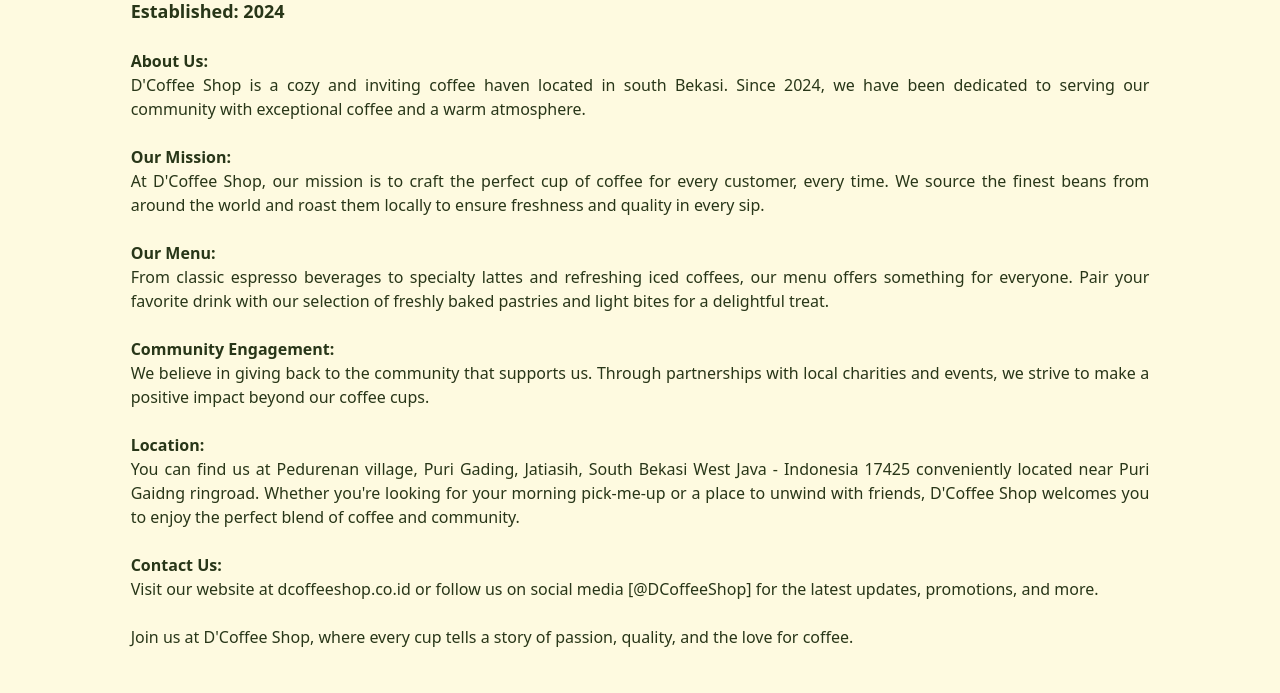
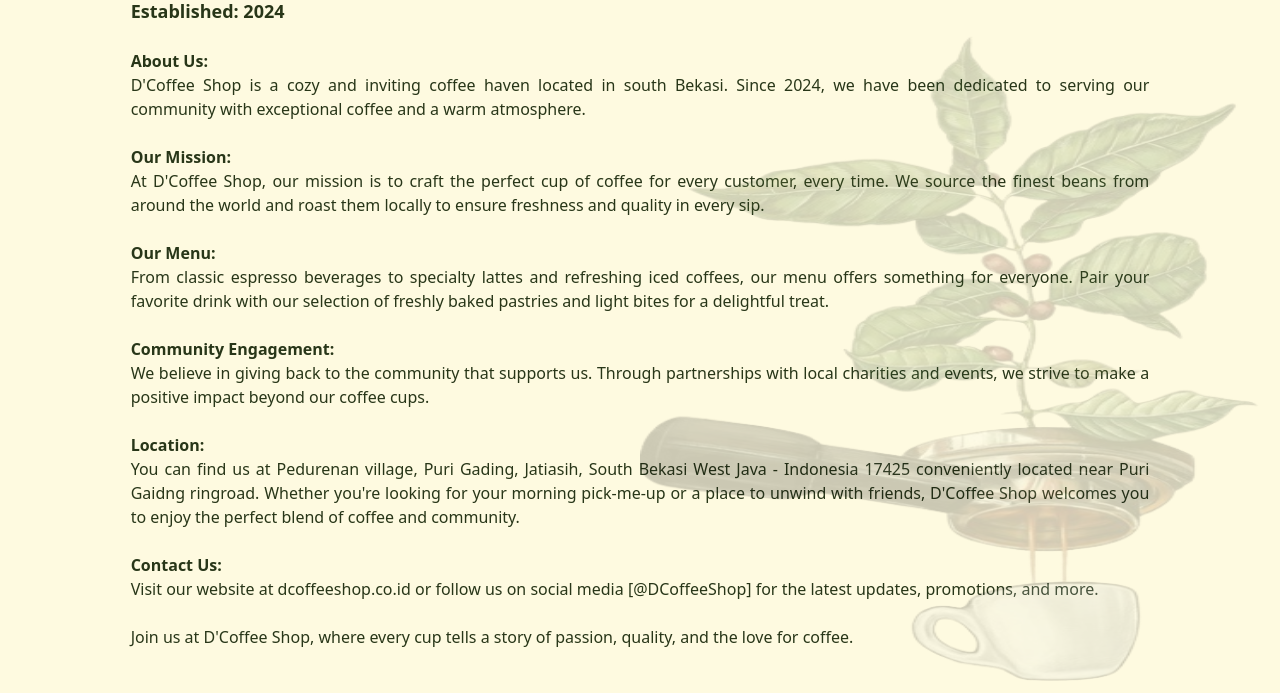
Before and after one commit to DeLuthpi/mini-project---coffee-shop, a website: page src/about.html in a window 1280 px wide. Shown: the part 487-1180 px from the top of the page. Drawn offline with Linux system fonts and the light colour scheme.

Commit message:
add bg image in about page

```diff
--- a/src/about.html
+++ b/src/about.html
@@ -97,6 +97,7 @@
 
 			<!-- Content Area About Us -->
 			<section class="relative py-5 bg-white-bone" aria-labelledby="menu-heading">
+				<img class="absolute bottom-0 right-0 object-center w-4/5 section-img lg:w-3/5 xl:w-2/4 lg:h-5/6 opacity-20" src="../src/assets/images/page/about-img.png" alt="about-img" />
 				<div class="container px-4 mx-auto lg:w-10/12 md:px-6">
 					<div class="w-full">
 						<h1 class="menu-text">About <span class="text-chocolate">us</span></h1>
```
